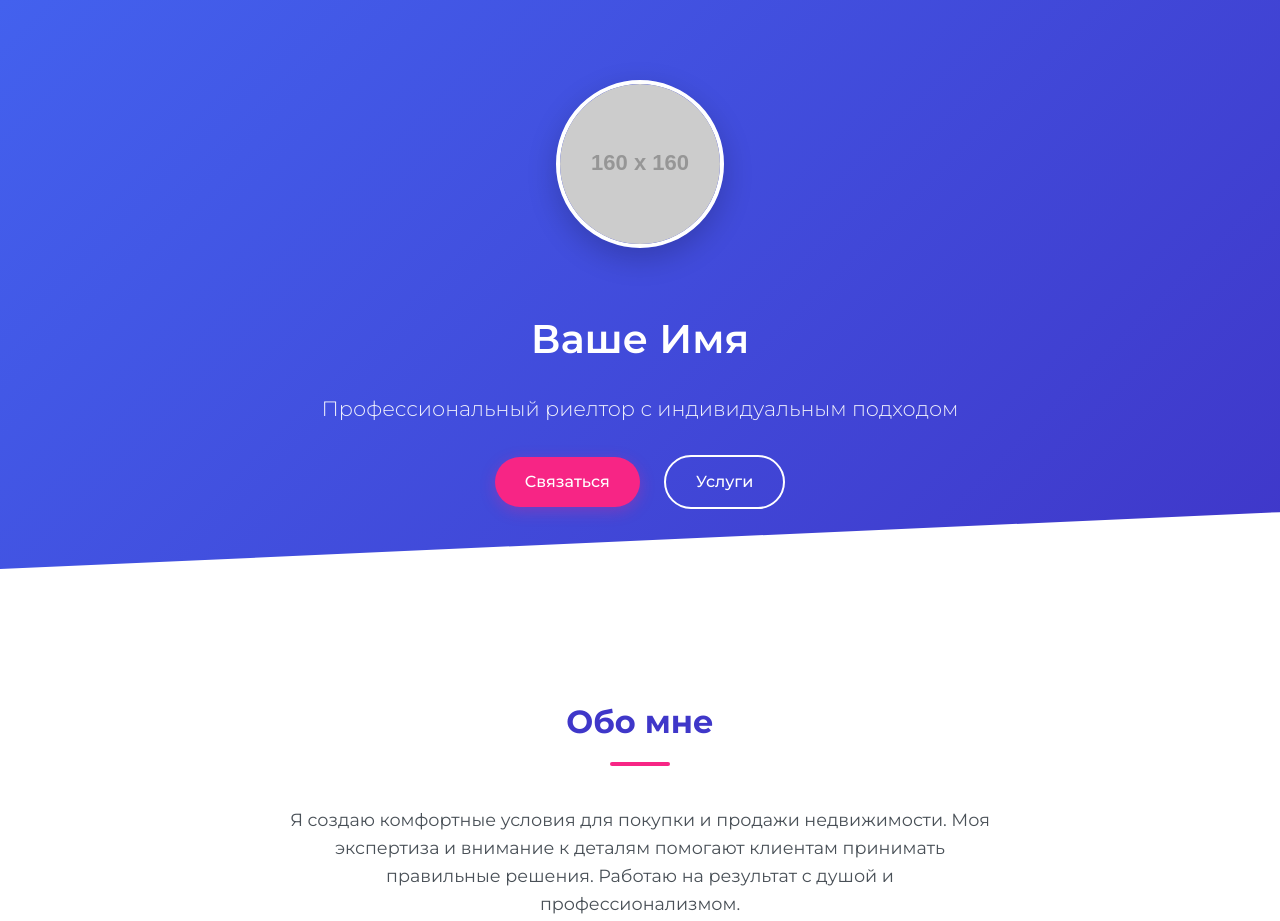
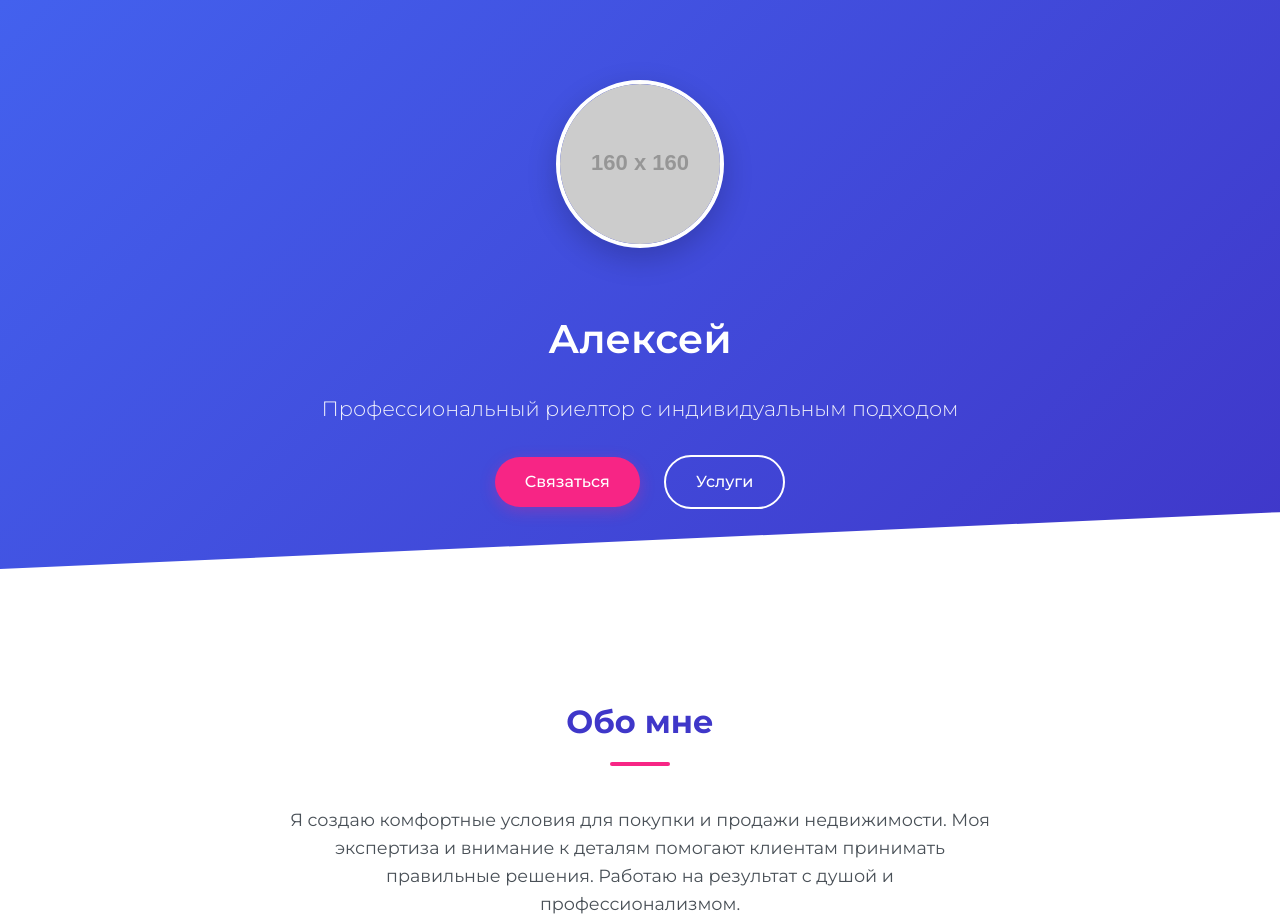
Before and after one commit to mmqax/alex-rieltor.github.io, a plain HTML site: page index.html in a window 1280 px wide. Shown: the top 921 px of the page. Drawn offline with Linux system fonts and the light colour scheme; placeholder pictures from the web are drawn by us.

Commit message:
Update index.html

```diff
--- a/index.html
+++ b/index.html
@@ -240,7 +240,7 @@
     <header>
         <div class="container">
             <img src="https://via.placeholder.com/160" alt="Ваше фото" class="profile-img">
-            <h1>Ваше Имя</h1>
+            <h1>Алексей</h1>
             <p class="tagline">Профессиональный риелтор с индивидуальным подходом</p>
             <a href="#contact" class="btn">Связаться</a>
             <a href="#services" class="btn btn-outline">Услуги</a>
```
